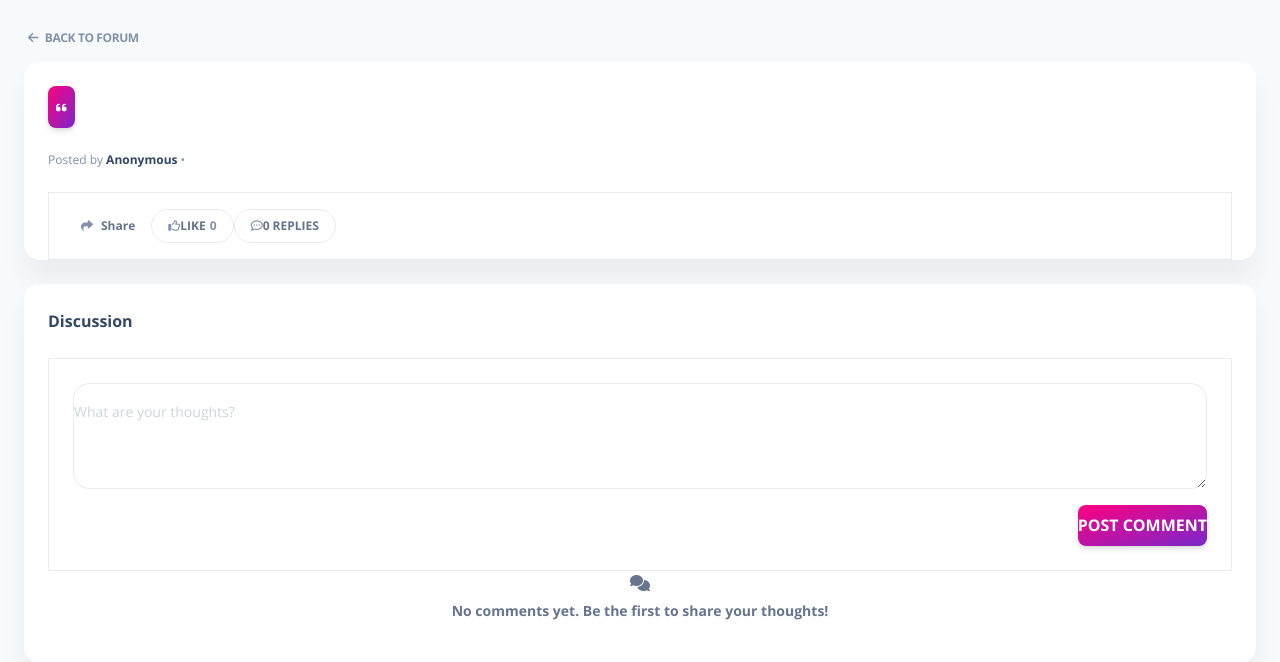
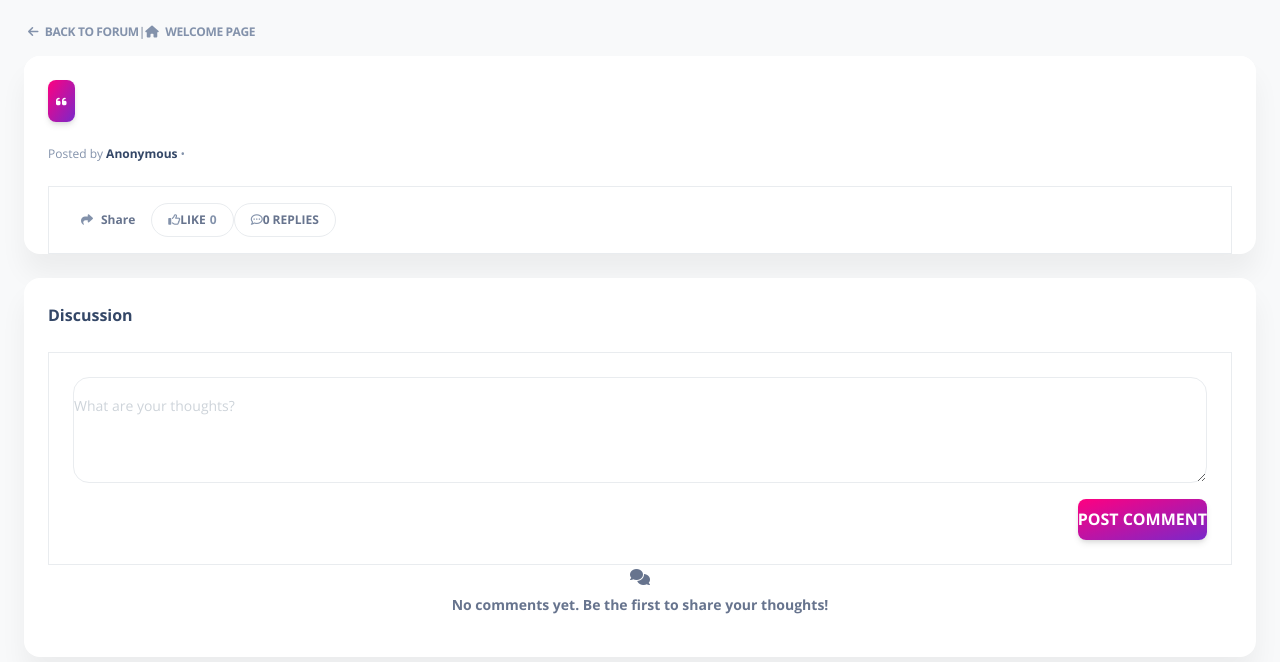
Before and after one commit to NetWerkersESPRIT/CreaCo-platform, a Symfony app: template templates/forum/post/show.html.twig in a window 1280 px wide. Shown: the top 662 px of the page. Run offline with Twig, Linux system fonts and the light colour scheme; the template is opened without the code that fills it, so the values that code supplies are empty; form fields are guessed from the names that the template uses; some libraries are stand-ins or nearby versions.

Commit message:
restrict pinning to one post and add visitor back button

```diff
--- a/templates/forum/post/show.html.twig
+++ b/templates/forum/post/show.html.twig
@@ -19,10 +19,19 @@
 		<!-- Main Content (Centered & Wide) -->
 		<div class="w-full max-w-full px-3 lg:w-10/12 mx-auto">
 
-			<a href="{{ path('forum_index') }}" class="text-xs font-bold text-slate-400 hover:text-purple-700 uppercase mb-4 inline-block transition-all ml-1">
-				<i class="fas fa-arrow-left mr-1"></i>
-				Back to Forum
-			</a>
+			<div class="flex items-center gap-4 mb-4 ml-1">
+				<a href="{{ path('forum_index') }}" class="text-xs font-bold text-slate-400 hover:text-purple-700 uppercase transition-all">
+					<i class="fas fa-arrow-left mr-1"></i>
+					Back to Forum
+				</a>
+				{% if not app.user and not app.session.get('user_id') %}
+					<span class="text-slate-300 text-xs">|</span>
+					<a href="{{ path('app_visitor') }}" class="text-xs font-bold text-slate-400 hover:text-fuchsia-500 uppercase transition-all">
+						<i class="fas fa-home mr-1"></i>
+						Welcome Page
+					</a>
+				{% endif %}
+			</div>
 
 			<div
 				class="relative flex flex-col min-w-0 break-words bg-white border-0 shadow-soft-xl rounded-2xl bg-clip-border mb-6">
```
Also changed, not shown: src/Controller/Forum/PostController.php (+16 -2 lines), templates/forum/post/index.html.twig (+12 -0 lines).
